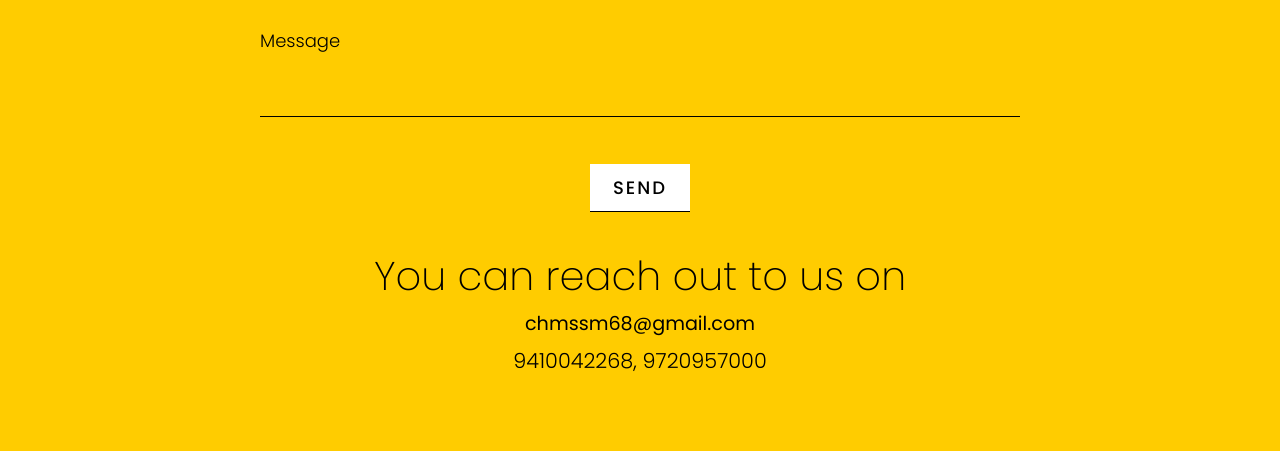
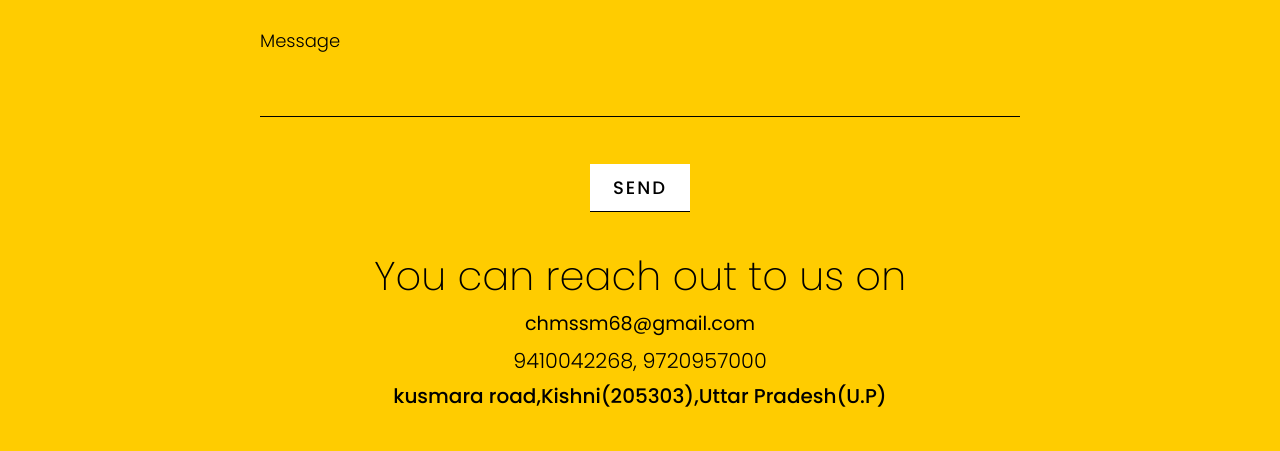
Before and after one commit to chmssm68/chmssm, a plain HTML site: page index.html in a window 1280 px wide. Shown: the part 4849-5300 px from the top of the page. Drawn offline with nearby package versions, Linux system fonts and the light colour scheme.

Commit message:
Update index.html

```diff
--- a/index.html
+++ b/index.html
@@ -209,6 +209,7 @@
       <h3>You can reach out to us on</h3>
       <a href="mailto:chmssm68@gmail.com" class="footer__link">chmssm68@gmail.com</a>
       <h4 href="">9410042268, 9720957000</h4>
+      <h5> kusmara road,Kishni(205303),Uttar Pradesh(U.P)</h5>
     </div>
       <div class="sci">
         <ul>
```
